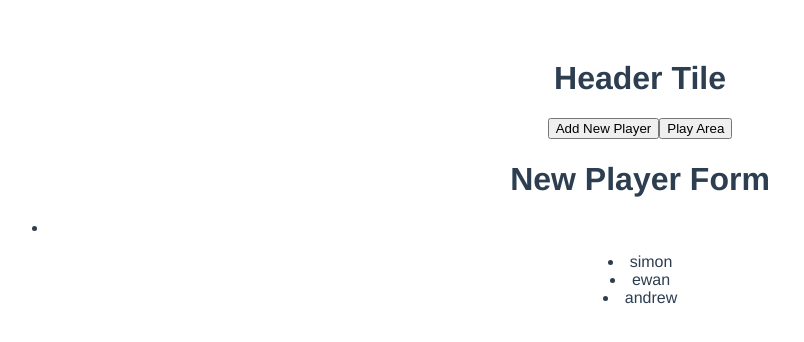
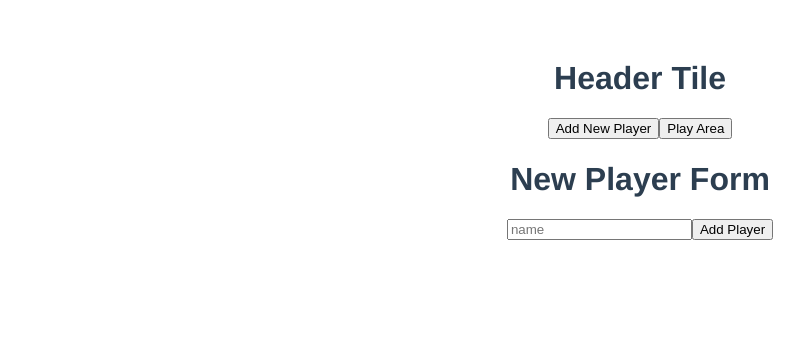
Before and after one commit to aw-coding/Vue-Drinking-Game-App, a Vue app in the folder kings_cup/: page / in a window 1280 px wide. Both pictures are taken after a click on the button "Add New Player". Shown: the top 342 px of the page, without its empty margins (0-804 px from the left). Built offline with nearby package versions, Linux system fonts and the light colour scheme.

Commit message:
add player function working

```diff
--- a/kings_cup/src/components/AddPlayerTile.vue
+++ b/kings_cup/src/components/AddPlayerTile.vue
@@ -1,15 +1,35 @@
 <template>
 <div>
   <h1>New Player Form</h1>
-  <ul>
-    <li></li>
-  </ul>
+  <form>
+    <label for="Name"></label>
+    <input v-model='playerName' type='text' placeholder='name' >
+    <button v-on:click='addPlayer'>Add Player</button>
+
+  </form>
+
   </div>
 </template>
 
 <script>
+import { eventBus } from '@/main.js'
+
 export default {
-    name: 'add-player-tile'
+    name: 'add-player-tile',
+
+    data () {
+      return {
+        playerName: '',
+      }
+    },
+    methods:{
+      addPlayer: function (event) {
+        event.preventDefault()
+        eventBus.$emit('player-created', this.playerName)
+      }
+    }
+
+
 
 
 
--- a/kings_cup/src/components/PlayerList.vue
+++ b/kings_cup/src/components/PlayerList.vue
@@ -5,6 +5,8 @@
 </template>
 
 <script>
+import { eventBus } from '@/main.js'
+
 export default {
     name: 'player-list',
     methods: {
@@ -12,8 +14,13 @@ export default {
     },
     data () {
         return {
-            players: ['simon', 'ewan', 'andrew'],
+            players: [],
         }
+    },
+    mounted () {
+
+        eventBus.$on('player-created', newPlayer => this.players.push(newPlayer))
+
     }
 
 
```
